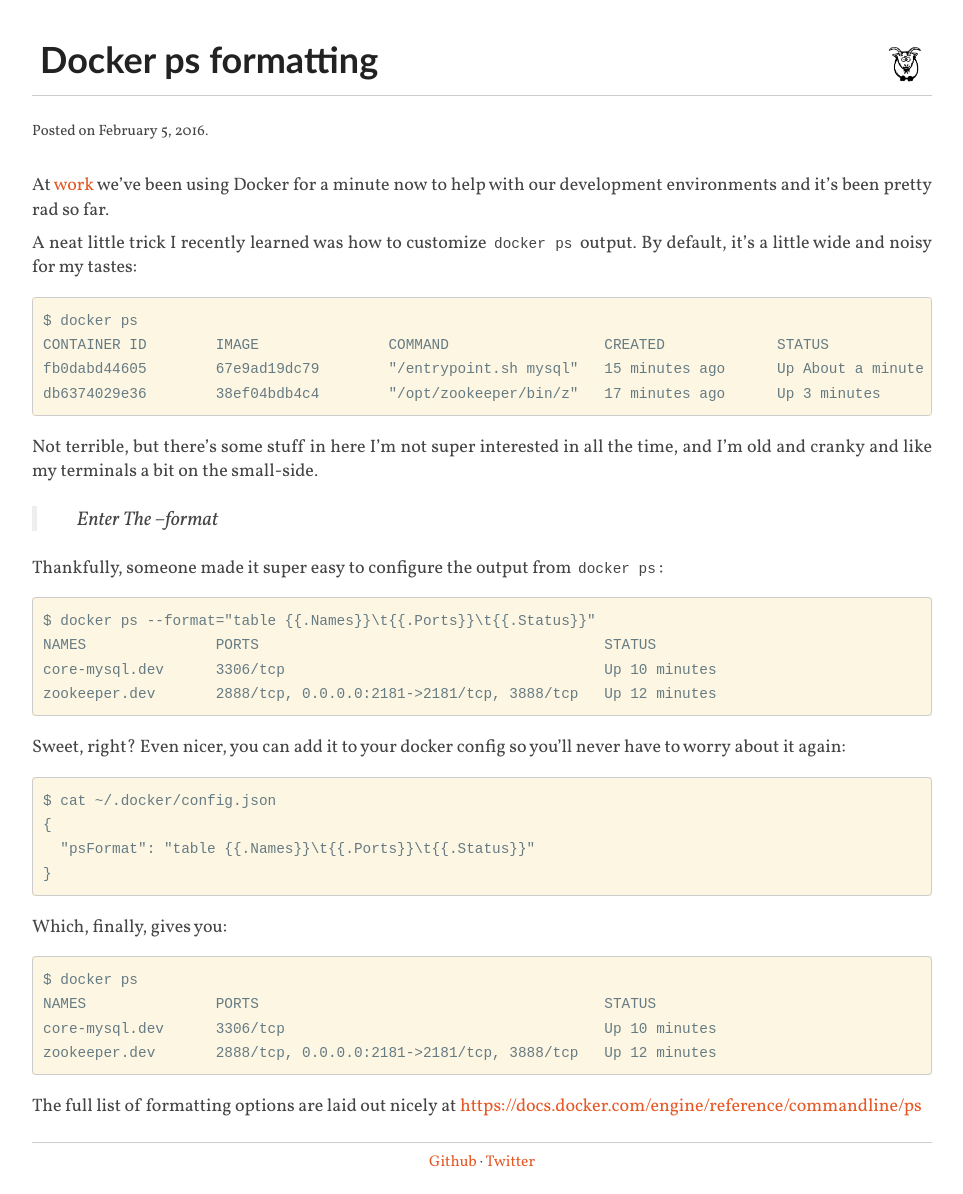
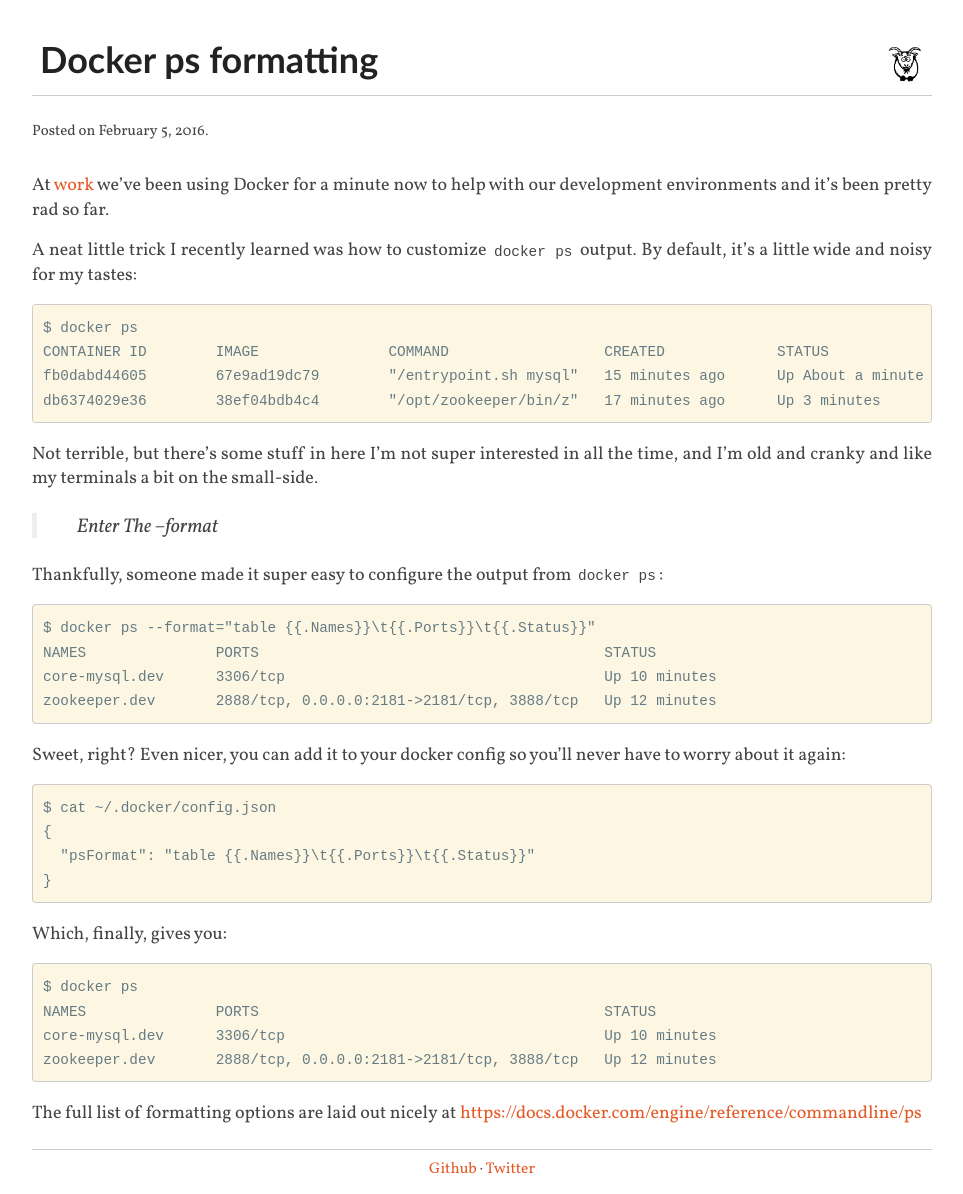
Before and after one commit to mando/mando.github.io, a Jekyll site: the page built from _posts/2016-02-05-docker-ps-formatting.md, in a window 1280 px wide. Shown: the whole page, without its empty margins (158-1121 px from the left). Built offline with Jekyll 4.4.1, drawn with Linux system fonts in a browser that asks for light colours; some web fonts are replaced.

Commit message:
Give `<p>`s a chance (at readability)

```diff
--- a/_sass/main.scss
+++ b/_sass/main.scss
@@ -85,6 +85,7 @@
 
   p {
     text-align: justify;
+    margin-bottom: .9em;
   }
 }
 
```
